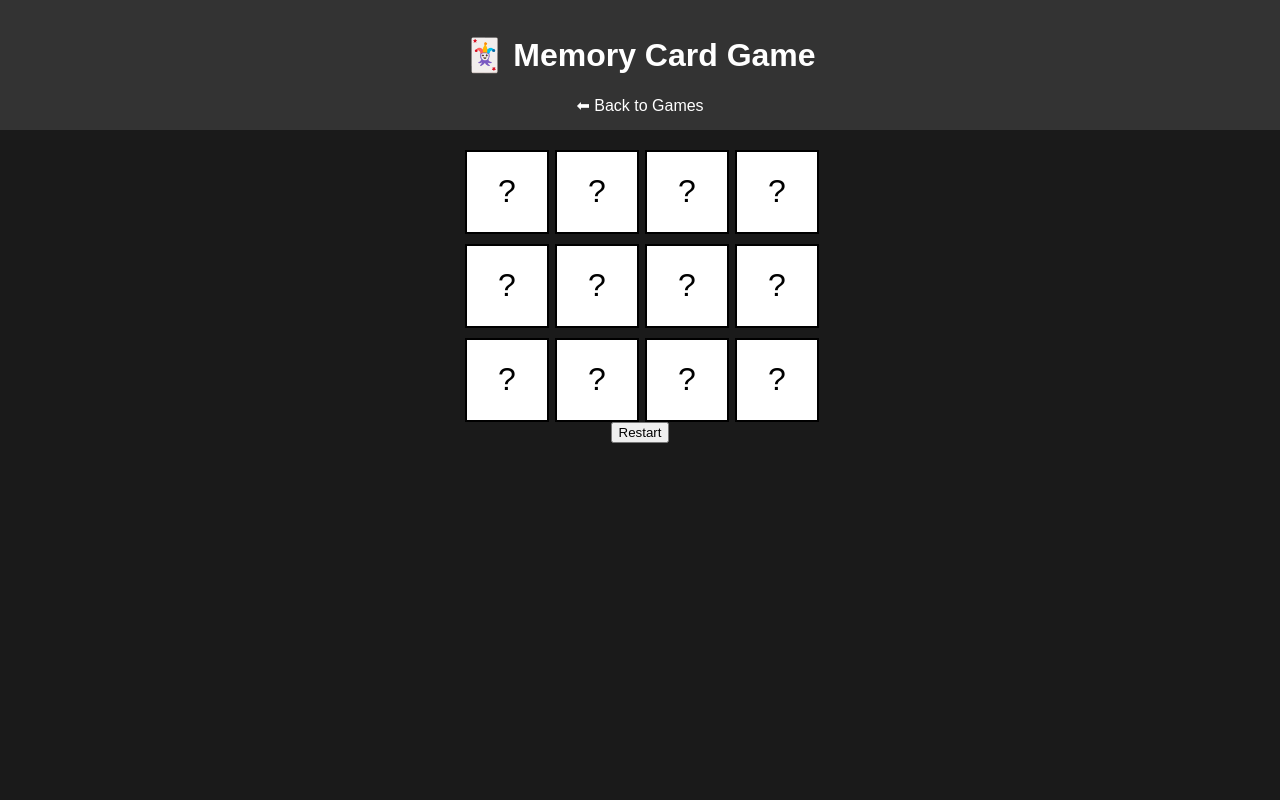
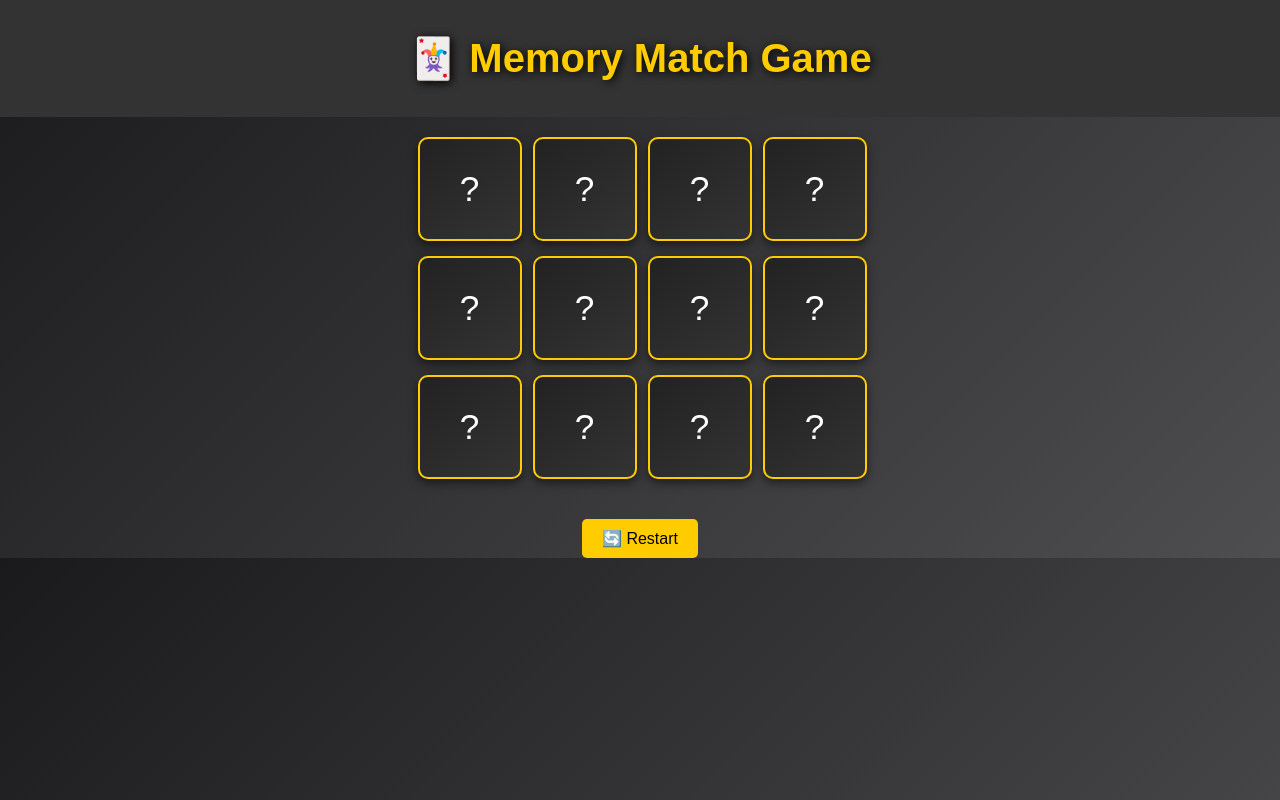
Before and after one commit to duster03/gamehub-web, a website: page memory.html in a window 1280 px wide. Drawn offline with Linux system fonts and the light colour scheme.

Commit message:
Update memory.html

```diff
--- a/memory.html
+++ b/memory.html
@@ -5,16 +5,86 @@
   <meta name="viewport" content="width=device-width, initial-scale=1.0">
   <title>Memory Match - Open World Reality</title>
   <link rel="stylesheet" href="../games.css">
+  <style>
+    body {
+      font-family: Arial, sans-serif;
+      background: linear-gradient(135deg, #1a1a1d, #4e4e50);
+      color: white;
+      text-align: center;
+    }
+
+    header h1 {
+      font-size: 2.5rem;
+      margin: 20px 0;
+      color: #ffcc00;
+      text-shadow: 2px 2px 10px black;
+    }
+
+    .game-container {
+      margin-top: 20px;
+    }
+
+    .memory-board {
+      display: grid;
+      grid-template-columns: repeat(4, 100px);
+      gap: 15px;
+      justify-content: center;
+      margin: 20px auto;
+    }
+
+    .card {
+      width: 100px;
+      height: 100px;
+      background: linear-gradient(145deg, #222, #333);
+      color: white;
+      font-size: 2.2rem;
+      display: flex;
+      justify-content: center;
+      align-items: center;
+      cursor: pointer;
+      border-radius: 10px;
+      border: 2px solid #ffcc00;
+      transition: transform 0.5s, background 0.3s, box-shadow 0.3s;
+      user-select: none;
+      box-shadow: 0 4px 10px rgba(0,0,0,0.5);
+    }
+
+    .card:hover {
+      transform: scale(1.05);
+      box-shadow: 0 0 15px #ffcc00;
+    }
+
+    .card.flipped {
+      background: #ffcc00;
+      color: black;
+      transform: rotateY(180deg);
+    }
+
+    button {
+      background: #ffcc00;
+      border: none;
+      padding: 10px 20px;
+      font-size: 1rem;
+      border-radius: 5px;
+      cursor: pointer;
+      margin-top: 20px;
+      transition: 0.3s;
+    }
+
+    button:hover {
+      background: #ffaa00;
+      transform: scale(1.1);
+    }
+  </style>
 </head>
 <body>
   <header>
-    <h1>🃏 Memory Card Game</h1>
-    <nav><a href="../games.html">⬅ Back to Games</a></nav>
+    <h1>🃏 Memory Match Game</h1>
   </header>
 
   <main class="game-container">
     <div id="memory-board" class="memory-board"></div>
-    <button onclick="restartGame()">Restart</button>
+    <button onclick="restartGame()">🔄 Restart</button>
   </main>
 
   <script>
@@ -33,18 +103,21 @@
       cards.forEach((symbol, i) => {
         const card = document.createElement("div");
         card.classList.add("card");
+
         if (flipped.includes(i) || matched.includes(symbol)) {
+          card.classList.add("flipped");
           card.innerText = symbol;
         } else {
           card.innerText = "?";
           card.addEventListener("click", () => flipCard(i));
         }
+
         board.appendChild(card);
       });
     }
 
     function flipCard(i) {
-      if (flipped.length < 2 && !flipped.includes(i)) {
+      if (flipped.length < 2 && !flipped.includes(i) && !matched.includes(cards[i])) {
         flipped.push(i);
         renderBoard();
         if (flipped.length === 2) {
@@ -71,26 +144,5 @@
 
     restartGame();
   </script>
-
-  <style>
-    .memory-board {
-      display: grid;
-      grid-template-columns: repeat(4, 80px);
-      gap: 10px;
-      justify-content: center;
-    }
-    .card {
-      width: 80px;
-      height: 80px;
-      background: white;
-      color: black;
-      font-size: 2rem;
-      display: flex;
-      justify-content: center;
-      align-items: center;
-      cursor: pointer;
-      border: 2px solid black;
-    }
-  </style>
 </body>
 </html>
```
